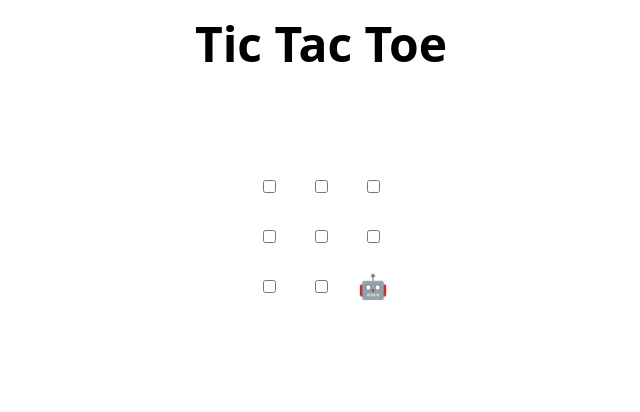
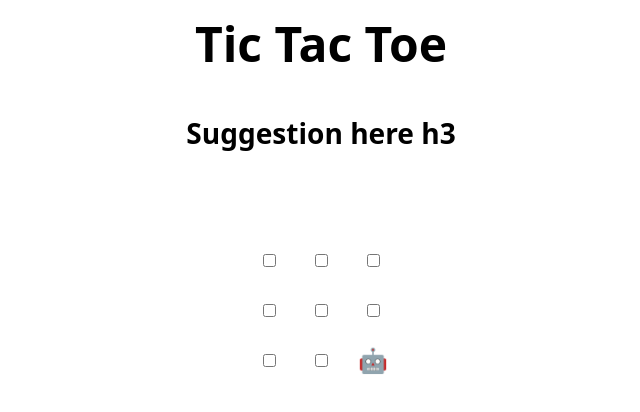
Before and after one commit to JamesR-OC/skills-review-pull-requests, a plain HTML site: page index.html in a window 1280 px wide. Shown: the whole page, without its empty margins (319-959 px from the left). Drawn offline with Linux system fonts and the light colour scheme.

Commit message:
Update index.html

```diff
--- a/index.html
+++ b/index.html
@@ -45,6 +45,7 @@
     <td><input type="checkbox" /></td>
     <td><input type="checkbox" /></td>
   </tr>
+  <h3>Suggestion here h3</h3>
 </table>
 
 <h2 hidden>Game over, refresh to play again 🧑‍💻 🤖!</h2>
```
